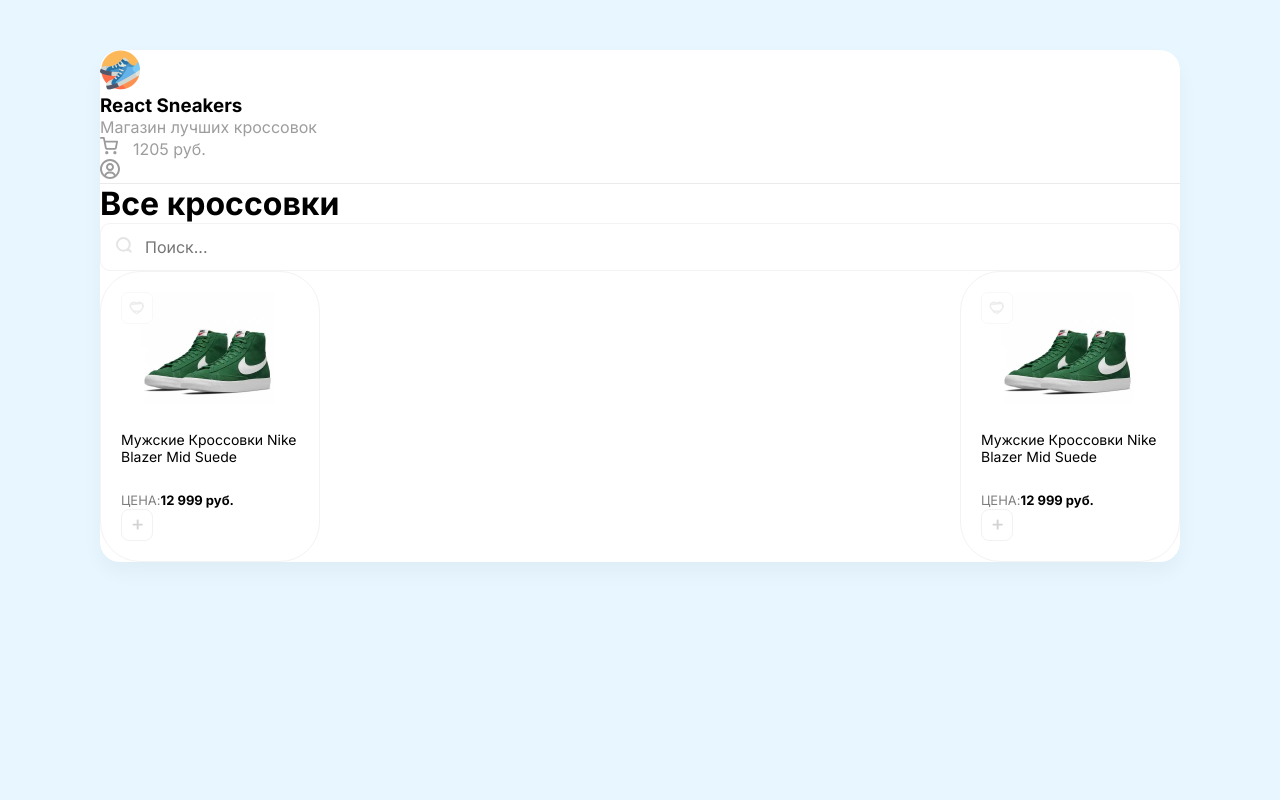
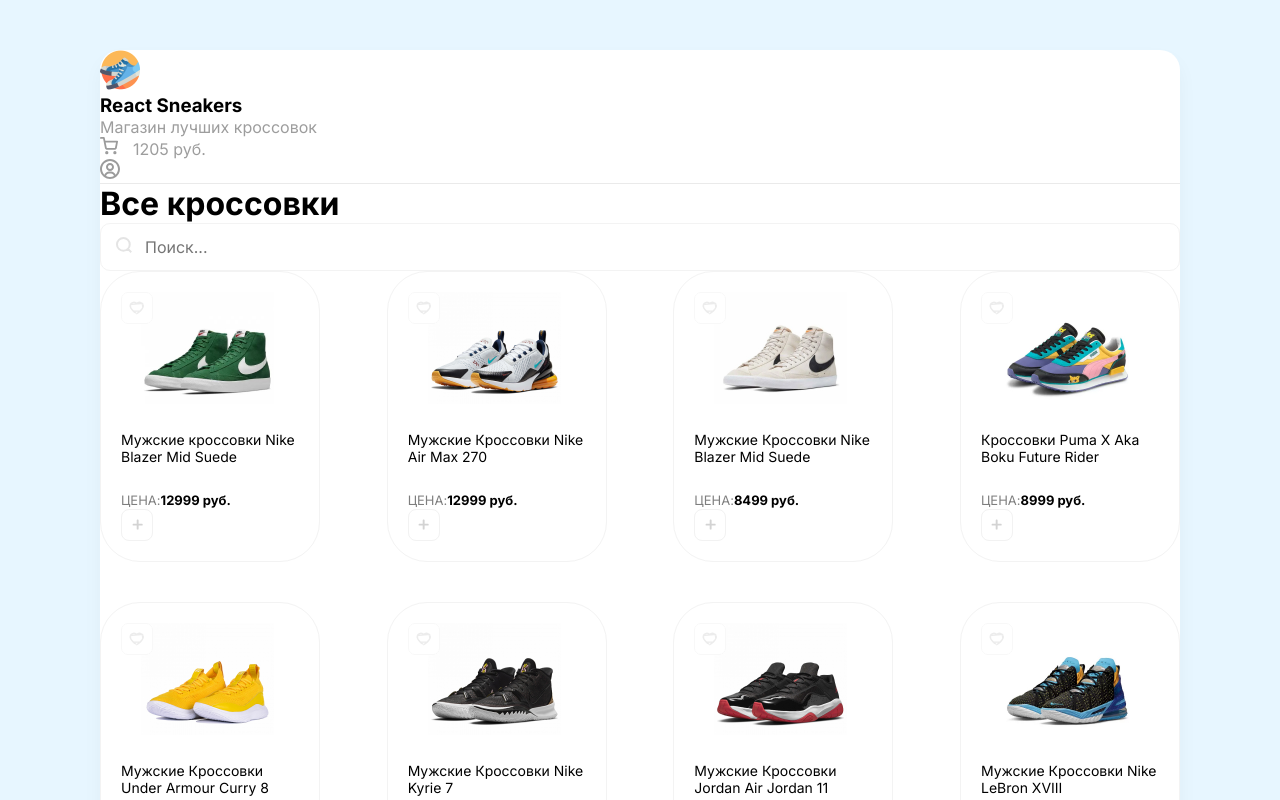
Before and after one commit to RomanKVLK/react-sneakers, a React (Create React App) app: page / in a window 1280 px wide. Shown: the top 800 px of the page. Built offline with nearby package versions, Linux system fonts and the light colour scheme.

Commit message:
scss modules, onclick, props

```diff
--- a/src/App.js
+++ b/src/App.js
@@ -1,10 +1,21 @@
-import Card from './components/Card/Card'
+import Card from './components/Card'
 import Header from './components/Header/Header';
 import Drawer from './components/Drawer/Drawer';
 
-const arr = [
-  { name: 'Мужские кроссовки Nike Blazer Mid Suede', price: 12999},
-  { name: 'Мужские Кроссовки Nike Air Max 270', price: 15600},
+const state = [
+  { title: 'Мужские кроссовки Nike Blazer Mid Suede', price: 12999, imageUrl: '/img/sneakers/1.jpg' },
+  { title: 'Мужские Кроссовки Nike Air Max 270', price: 12999, imageUrl: '/img/sneakers/2.jpg' },
+  { title: 'Мужские Кроссовки Nike Blazer Mid Suede', price: 8499, imageUrl: '/img/sneakers/3.jpg' },
+  { title: 'Кроссовки Puma X Aka Boku Future Rider', price: 8999, imageUrl: '/img/sneakers/4.jpg' },
+  { title: 'Мужские Кроссовки Under Armour Curry 8', price: 15199, imageUrl: '/img/sneakers/5.jpg' },
+  { title: 'Мужские Кроссовки Nike Kyrie 7', price: 11299, imageUrl: '/img/sneakers/6.jpg' },
+  { title: 'Мужские Кроссовки Jordan Air Jordan 11', price: 10799, imageUrl: '/img/sneakers/7.jpg' },
+  { title: 'Мужские Кроссовки Nike LeBron XVIII', price: 16499, imageUrl: '/img/sneakers/8.jpg' },
+  { title: 'Мужские Кроссовки Nike Lebron XVIII Low', price: 13999, imageUrl: '/img/sneakers/9.jpg' },
+  { title: 'Мужские Кроссовки Nike Blazer Mid Suede', price: 8499, imageUrl: '/img/sneakers/10.jpg' },
+  { title: 'Кроссовки Puma X Aka Boku Future Rider', price: 8999, imageUrl: '/img/sneakers/2.jpg' },
+  { title: 'Мужские Кроссовки Nike Kyrie Flytrap IV', price: 11299, imageUrl: '/img/sneakers/3.jpg' },
+
 ]
 
 
@@ -22,8 +33,12 @@ function App() {
           </div>
         </div>
         <div className="card-row">
-            {arr.map((obj) => (
-            <Card />
+            {state.map((obj) => (
+            <Card
+              title={obj.title}
+              price={obj.price}
+              imageUrl={obj.imageUrl}
+              onClick={() => console.log(obj)} />
             ))}
         </div>
       </div>
--- a/src/components/Card/Card.js
+++ /dev/null
@@ -1,22 +0,0 @@
-function Card() {
-    return (
-            <div className="card">
-            <div className="favorite">
-              <img src="/img/heart-unliked.svg" alt="Unliked" />
-            </div>
-            <img className="card_image" width={133} height={112} src="/img/sneakers/1.jpg" alt="Sneakers" />
-            <h5>Мужские Кроссовки Nike Blazer Mid Suede</h5>
-            <div className="d-flex justify-between align-center">
-              <div className="d-flex flex-column">
-                <span>Цена:</span>
-                <b>12 999 руб.</b>
-              </div>
-              <button className="button">
-                <img width={11} height={11} src="/img/plus.svg" alt="Plus" />
-              </button>
-            </div>
-          </div>
-    )
-}
-
-export default Card;
--- /dev/null
+++ b/src/components/Card/Card.module.scss
@@ -0,0 +1,35 @@
+.card {
+    box-sizing: border-box;
+    border: 1px solid #f3f3f3;
+    border-radius: 40px;
+    padding: 20px;
+    max-width: 220px;
+    transition: box-shadow 0.2s ease-in-out, transform 0.2s ease-in-out;
+    margin-bottom: 40px;
+
+    &:hover {
+      box-shadow: 0px 20px 20px rgba(0, 0, 0, 0.06);
+      transform: translateY(-5px);
+    }
+
+    .favorite {
+      position: absolute;
+      cursor: pointer;
+    }
+
+    span {
+      font-size: 13px;
+      opacity: 0.5;
+      text-transform: uppercase;
+    }
+
+    b {
+      font-size: 13px;
+    }
+
+
+    h5 {
+      font-weight: 400;
+      font-size: 14px;
+    }
+  }
--- /dev/null
+++ b/src/components/Card/index.js
@@ -0,0 +1,24 @@
+import styles from './Card.module.scss'
+
+function Card(props) {
+    return (
+            <div className={styles.card}>
+            <div className={styles.favorite}>
+              <img src={"/img/heart-unliked.svg"} alt="Unliked" />
+            </div>
+            <img className="card_image" width={133} height={112} src={props.imageUrl} alt="Sneakers" />
+            <h5>{props.title}</h5>
+            <div className="d-flex justify-between align-center">
+              <div className="d-flex flex-column">
+                <span>Цена:</span>
+                <b>{props.price} руб.</b>
+              </div>
+              <button className="button" onClick={props.onClick}>
+                <img width={11} height={11} src="/img/plus.svg" alt="Plus" />
+              </button>
+            </div>
+          </div>
+    )
+}
+
+export default Card;
--- a/src/index.scss
+++ b/src/index.scss
@@ -60,42 +60,10 @@ header {
 .card-row {
   display: flex;
   justify-content: space-between;
+  flex-wrap: wrap;
 }
 
-.card {
-  box-sizing: border-box;
-  border: 1px solid #f3f3f3;
-  border-radius: 40px;
-  padding: 20px;
-  max-width: 220px;
-  transition: box-shadow 0.2s ease-in-out, transform 0.2s ease-in-out;
 
-  &:hover {
-    box-shadow: 0px 20px 20px rgba(0, 0, 0, 0.06);
-    transform: translateY(-5px);
-  }
-
-  .favorite {
-    position: absolute;
-    cursor: pointer;
-  }
-
-  span {
-    font-size: 13px;
-    opacity: 0.5;
-    text-transform: uppercase;
-  }
-
-  b {
-    font-size: 13px;
-  }
-
-
-  h5 {
-    font-weight: 400;
-    font-size: 14px;
-  }
-}
 
 .button {
   background: #FFFFFF;
```
